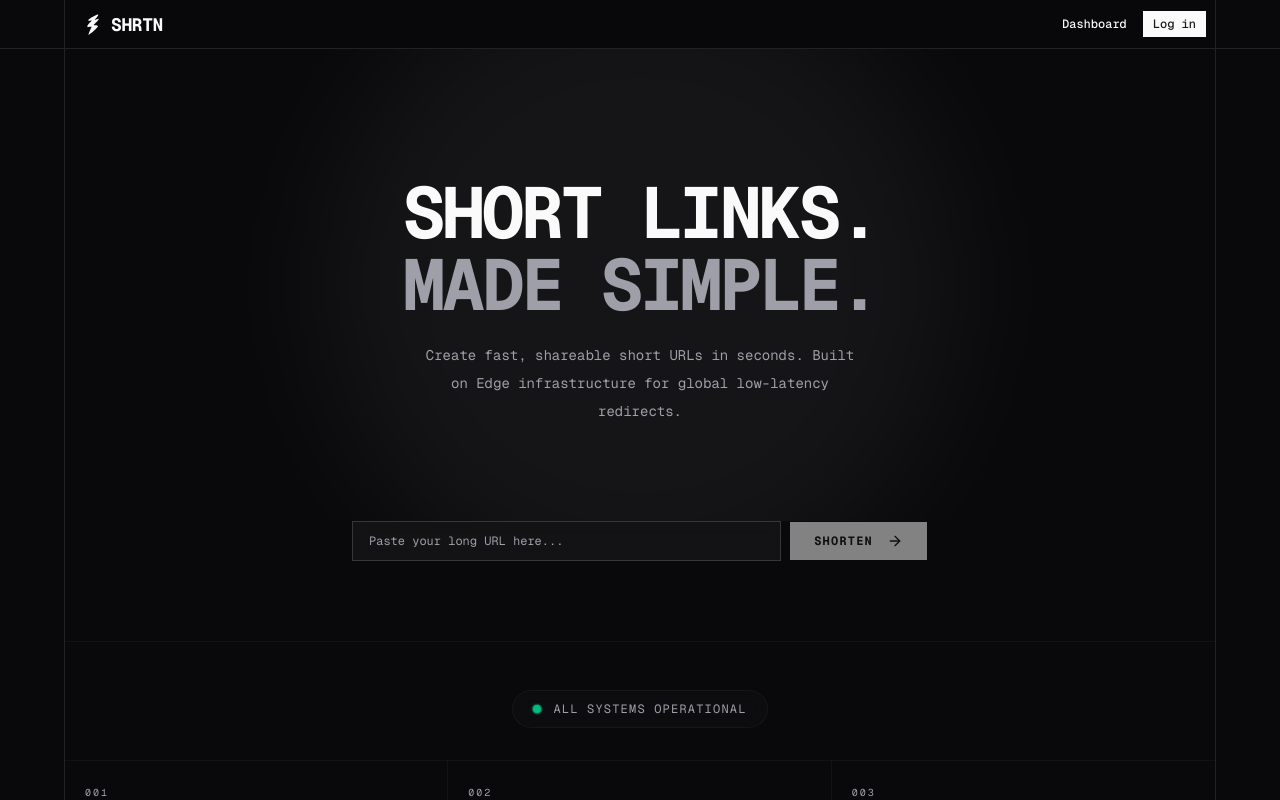
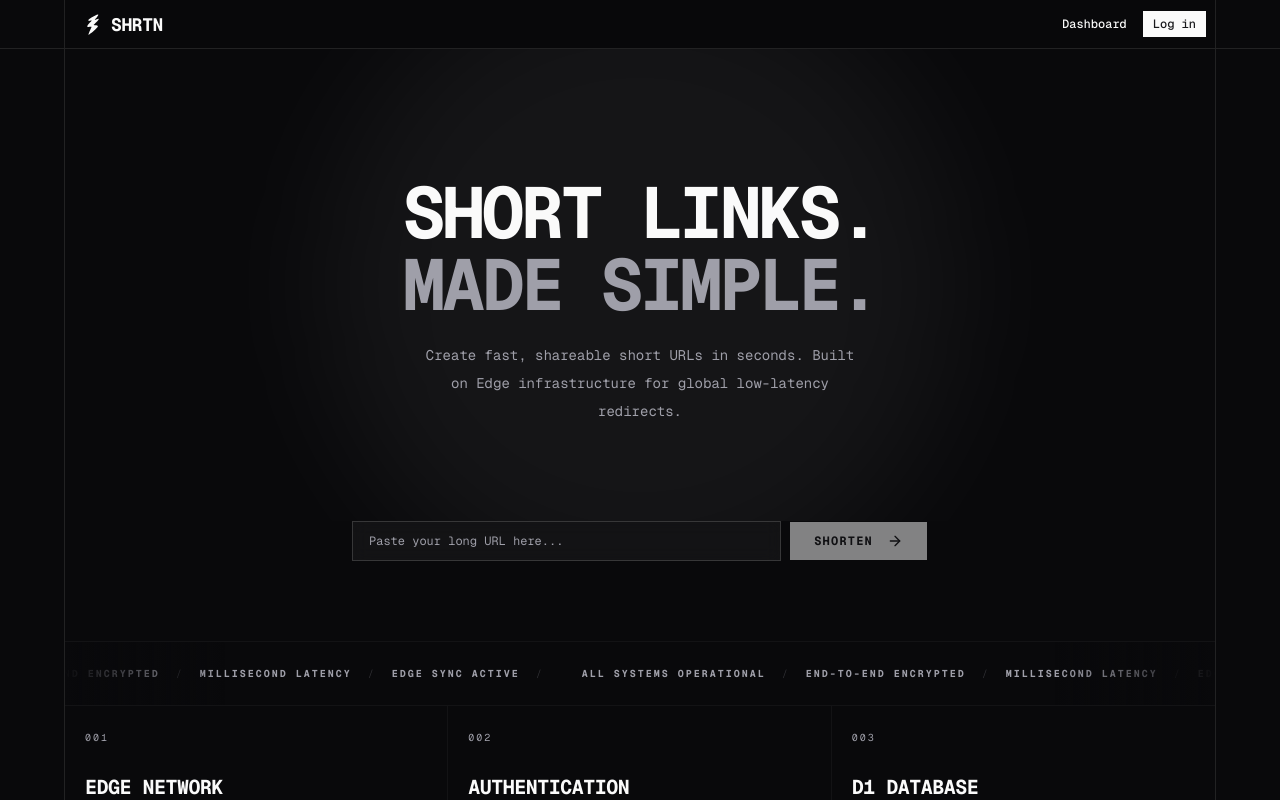
Before and after one commit to mosabbir-maruf/URLTrim, a Next.js app: page / in a window 1280 px wide. Shown: the top 800 px of the page. Built offline with nearby package versions, Linux system fonts and the light colour scheme.

Commit message:
UI: Remove marquee hover blur effect and finalize raw ticker

```diff
--- a/app/page.tsx
+++ b/app/page.tsx
@@ -147,19 +147,36 @@ export default function AdminPage() {
 
 function SystemStatusTicker() {
   return (
-    <section className="group hover:bg-foreground/5 overflow-hidden border-y border-border/40 duration-300">
+    <section className="overflow-hidden border-y border-border/40">
       <div className="relative">
-        <h1 className="absolute text-foreground inset-0 z-20 flex items-center justify-center font-mono text-sm tracking-widest uppercase opacity-0 transition-all duration-300 group-hover:opacity-100">
-          System Status
-        </h1>
 
-        <div className="flex justify-center mt-12 pb-8">
-          <div className="inline-flex items-center gap-3 px-5 py-2.5 border border-border/40 bg-card/30 backdrop-blur-sm rounded-full font-mono text-[10px] sm:text-xs text-muted-foreground uppercase tracking-widest hover:border-border/80 transition-colors cursor-default">
-            <div className="relative flex h-2 w-2 items-center justify-center">
-              <span className="absolute inline-flex h-full w-full animate-ping rounded-full bg-emerald-500 opacity-75"></span>
-              <span className="relative inline-flex h-2 w-2 rounded-full bg-emerald-500"></span>
+
+        <div className="flex flex-col items-center md:flex-row">
+          <div className="relative w-full py-4">
+            <div>
+              <Marquee className="flex items-center py-2" speed="slow" >
+                {Array.from({ length: 8 }).map((_, i) => (
+                  <div key={i} className="flex items-center mx-4 gap-4 font-mono text-[10px] font-bold uppercase tracking-[0.2em] text-muted-foreground hover:text-foreground transition-colors">
+                    {i % 2 === 0 && (
+                      <div className="relative flex h-1.5 w-1.5 items-center justify-center">
+                        <span className="absolute inline-flex h-full w-full animate-ping rounded-full bg-emerald-500 opacity-75"></span>
+                        <span className="relative inline-flex h-1.5 w-1.5 rounded-full bg-emerald-500"></span>
+                      </div>
+                    )}
+                    <span>All Systems Operational</span>
+                    <span className="text-muted-foreground/30 font-light">/</span>
+                    <span>End-to-End Encrypted</span>
+                    <span className="text-muted-foreground/30 font-light">/</span>
+                    <span>Millisecond Latency</span>
+                    <span className="text-muted-foreground/30 font-light">/</span>
+                    <span>Edge Sync Active</span>
+                    <span className="text-muted-foreground/30 font-light">/</span>
+                  </div>
+                ))}
+              </Marquee>
             </div>
-            All systems operational
+            <div className="from-background pointer-events-none absolute inset-y-0 left-0 w-24 sm:w-40 bg-linear-to-r" />
+            <div className="from-background pointer-events-none absolute inset-y-0 right-0 w-24 sm:w-40 bg-linear-to-l" />
           </div>
         </div>
       </div>
```
